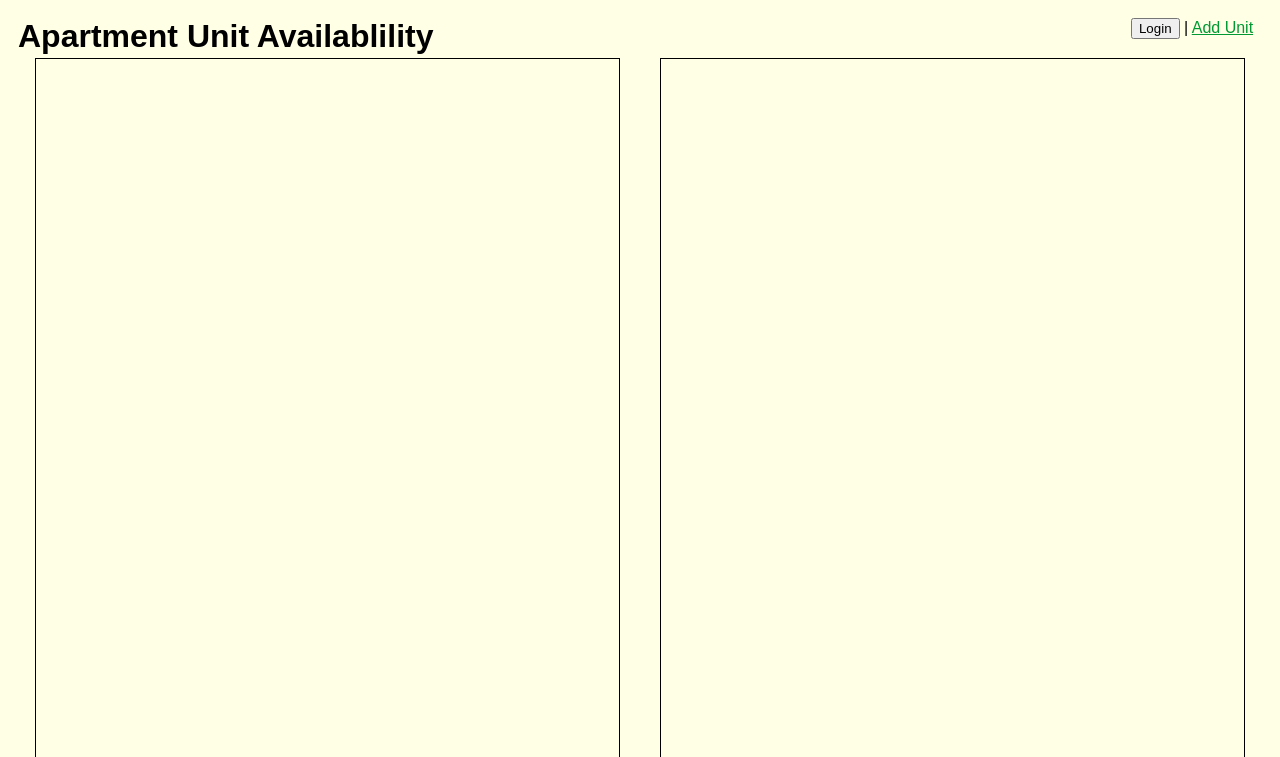
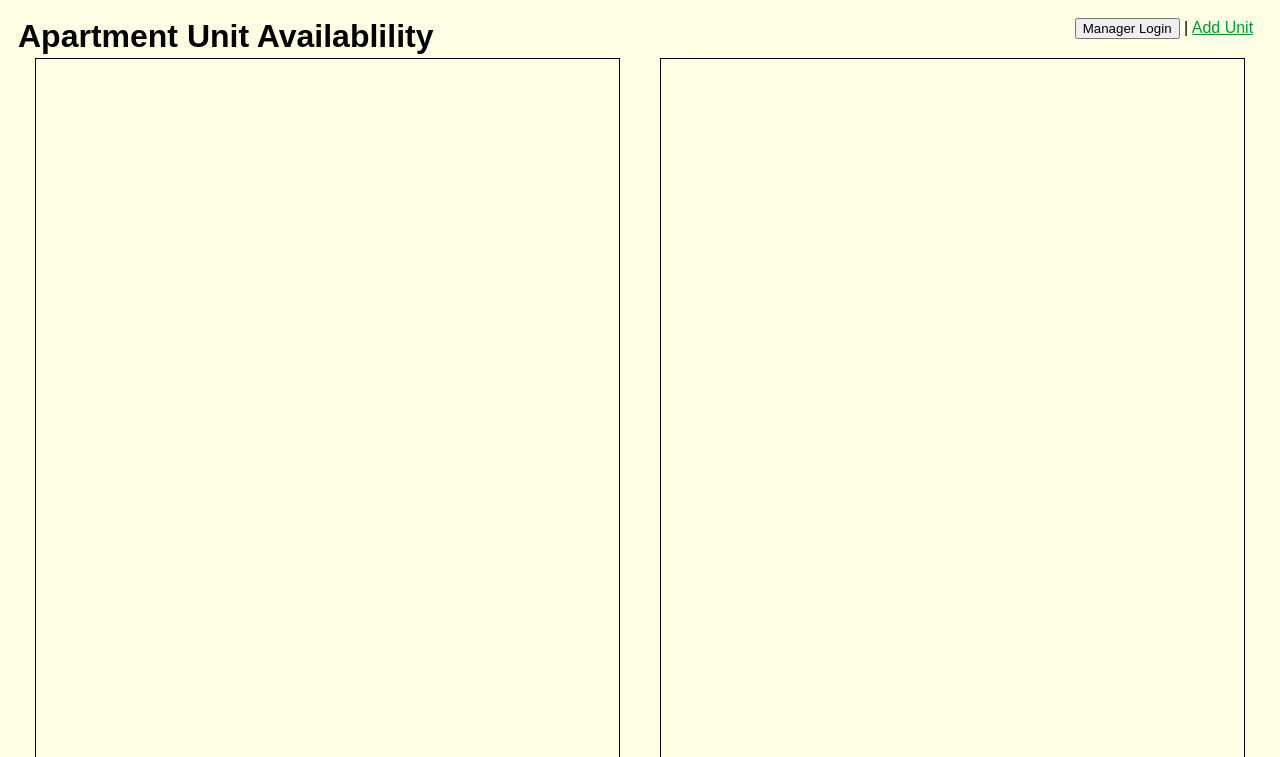
Before and after one commit to robmonday/apartment-inventory, a Flask app: page / in a window 1280 px wide. Shown: the top 757 px of the page. Run offline with Flask 2, Linux system fonts and the light colour scheme; data that the repository does not hold is empty.

Commit message:
minor index.html update

```diff
--- a/templates/index.html
+++ b/templates/index.html
@@ -6,7 +6,7 @@
 <body>
 	<table><tr><td style="border:none;">
 		<h1 style="display: inline; text-align: left;">Apartment Unit Availablility</h1>
-		<span style="float: right"><input type="button" value="Login"> | <a href="{{url_for('newUnit')}}">Add Unit</a> &nbsp;</span>
+		<span style="float: right"><input type="button" value="Manager Login"> | <a href="{{url_for('newUnit')}}">Add Unit</a> &nbsp;</span>
 	</td></tr></table>
 
 	<div class="container">
```
